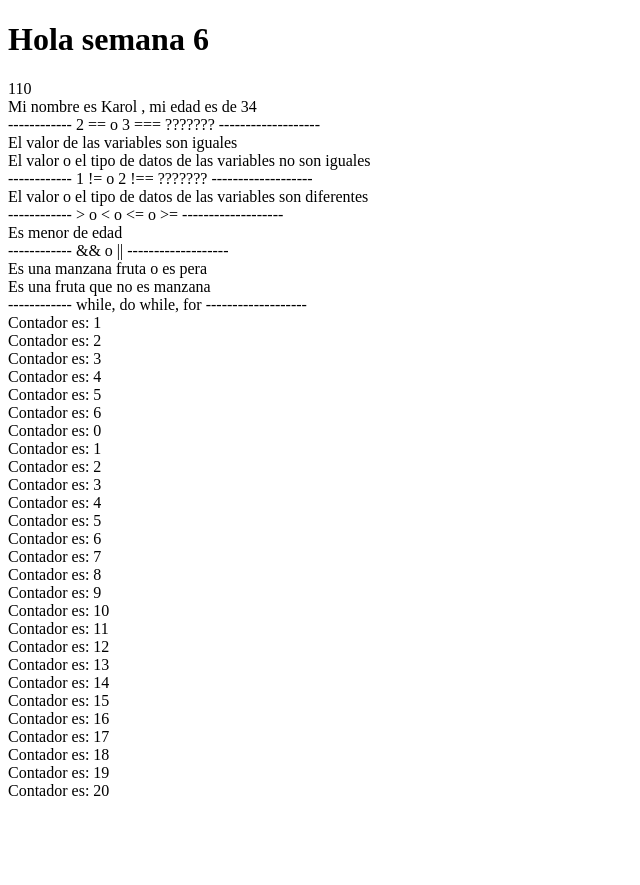
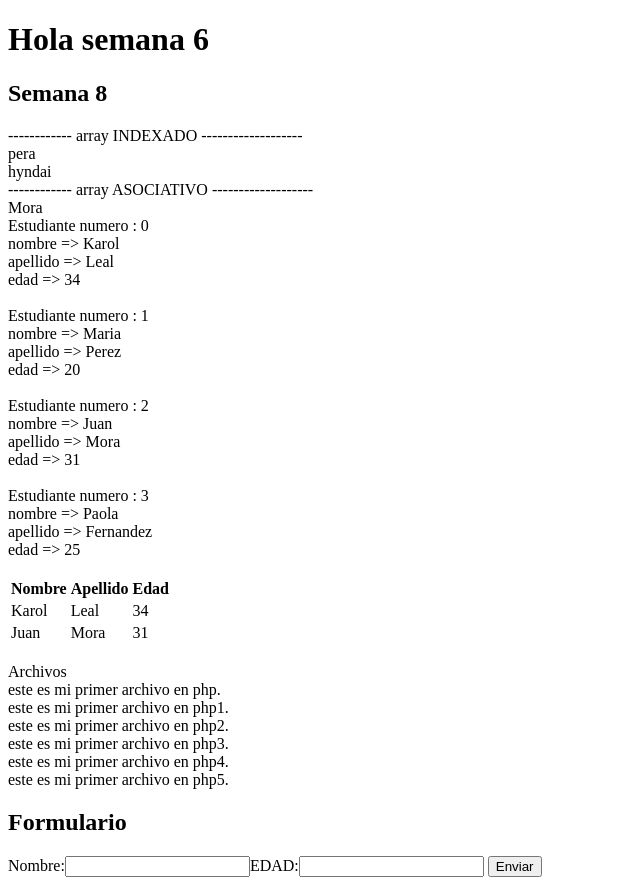
Before and after one commit to klealufide/jueves32024, a PHP site: page /semana6-8.php in a window 1280 px wide. Shown: the whole page, without its empty margins (0-640 px from the left). Before the commit the page ends 796 px from the top, so only its background shows below. Run offline with PHP 8.4, Linux system fonts and the light colour scheme.

Commit message:
Semana 8

```diff
--- /dev/null
+++ b/clases/formulario.txt
@@ -0,0 +1 @@
+nombre karol con edad 22
--- /dev/null
+++ b/clases/miarchivo.txt
@@ -0,0 +1,6 @@
+este es mi primer archivo en php.
+este es mi primer archivo en php1.
+este es mi primer archivo en php2.
+este es mi primer archivo en php3.
+este es mi primer archivo en php4.
+este es mi primer archivo en php5.
--- a/clases/semana6-8.php
+++ b/clases/semana6-8.php
@@ -7,8 +7,9 @@
 </head>
 
 <body>
-<h1>Hola semana 6</h1>
-<?php
+    <h1>Hola semana 6</h1>
+    <?php
+    /*
     $edad = 50;
     $edad2 = 60;
     $total = $edad + $edad2;
@@ -85,6 +86,85 @@
     for($i = 0; $i<= 20; $i++){
         echo "Contador es: ".$i."<br>";
     }
-?>
+        */
+    echo "<h2>Semana 8</h2> ";
+
+    echo "------------ array INDEXADO -------------------<br> ";
+
+    $listadoFrutas = array("manzana", "melon", "pera");
+    $listadoCarros = ["toyota", "suzuki", "hyndai"];
+
+
+    echo $listadoFrutas[2] . "<br>";
+    echo $listadoCarros[2] . "<br>";
+
+    echo "------------ array ASOCIATIVO -------------------<br> ";
+
+    $estudiante = array("nombre" => "Karol", "apellido" => "Leal", "edad" => 34);
+    $estudiante1 = array("nombre" => "Maria", "apellido" => "Perez", "edad" => 20);
+    $estudiante2 = array("nombre" => "Juan", "apellido" => "Mora", "edad" => 31);
+
+    $listadoEstudiantes = array($estudiante, $estudiante1, $estudiante2, array("nombre" => "Paola", "apellido" => "Fernandez", "edad" => 25));
+
+    print_r($listadoEstudiantes[2]["apellido"]);
+    echo "<br>";
+
+
+    // Arreglo multidimensional
+    foreach ($listadoEstudiantes as $index => $estudiante) {
+        // index es el numero de la posicion del estudiante.
+        // estudiante es el Arreglo de estudiantes -> nombre, apellido, edad
+        echo " Estudiante numero : " . $index . "<br>";
+        foreach ($estudiante as $key => $valor) {
+            echo $key . " => " . $valor . "<br>";
+        }
+
+        echo "<br>";
+    }
+
+    ?>
+
+    <table>
+        <tr>
+            <th>Nombre</th>
+            <th>Apellido</th>
+            <th>Edad</th>
+        </tr>
+        <?php
+
+        foreach ($listadoEstudiantes as $index => $estudiante) {
+            if ($estudiante["edad"] > 25) {
+                echo "<tr><td>" . $estudiante["nombre"] . "</td><td>" . $estudiante["apellido"] . "</td><td>" . $estudiante["edad"] . "</td></tr>";
+            }
+        }
+        ?>
+
+
+    </table>
+    <?php
+    echo "<br>Archivos<br>";
+    /*
+        $archivo = fopen("miarchivo.txt","w");
+        fwrite($archivo,"este es mi primer archivo en php.");
+        fclose($archivo);
+        */
+
+    $archivo = fopen("miarchivo.txt", "r");
+    while (!feof($archivo)) {
+        $linea = fgets($archivo);
+        echo $linea . "<br>";
+    }
+    fclose($archivo);
+
+    //print_r($_GET);
+//echo $_GET["nombre"];
+
+    ?>
+    <h2>Formulario </h2>
+    <form action="procesar_formulario.php" method="post">
+        <label>Nombre:</label><input type="text" name="nombre" id="nombre"><label>EDAD:</label><input type="number" name="edad" id="edad">
+        <button type="submit">Enviar</button>
+    </form>
 </body>
+
 </html>
```
Also changed, not shown: clases/procesar_formulario.php (added, +7 -0 lines), functions.php (added, +7 -0 lines), matriculalinea/index.php (renamed from matriculalinea/index.html).
